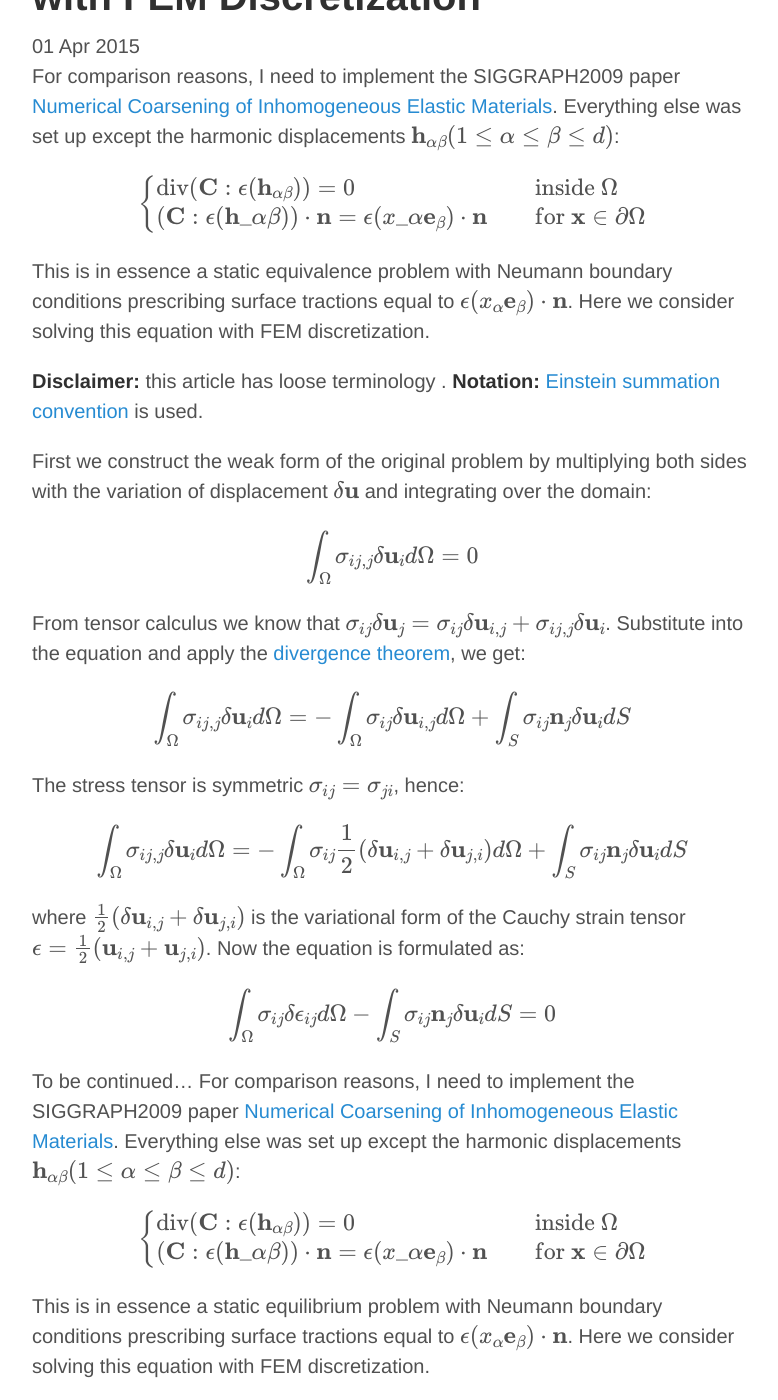
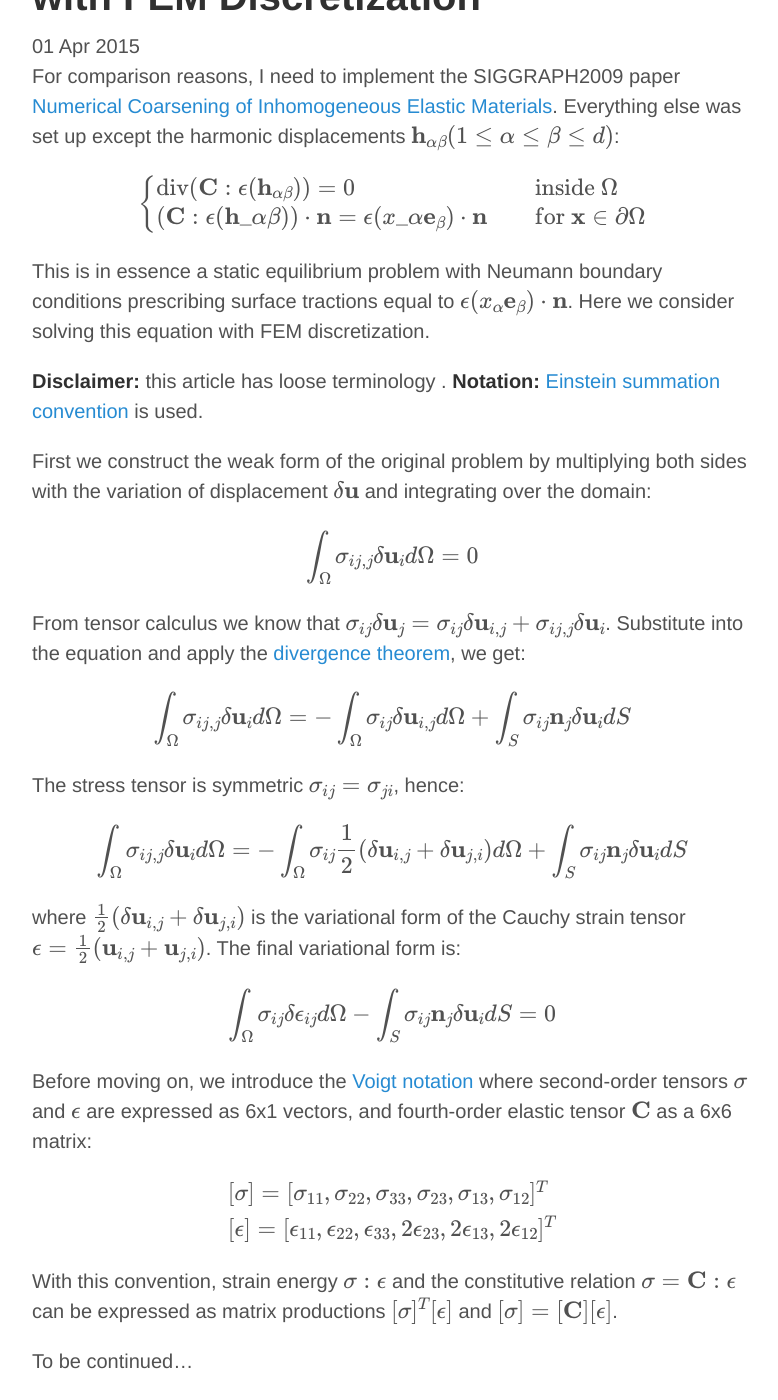
Before and after one commit to FeiZhu/blog, a Jekyll site: the page built from _posts/2015-04-01-solving-harmonic-displacements-with-fem-discretization.md, in a window 1280 px wide and 1400 px high, scrolled down 210 px. Shown: the whole window, without its empty margins (248-1026 px from the left). Built offline with Jekyll 4.4.1, drawn with Linux system fonts in a browser that asks for light colours; formulas are drawn with MathJax 3.

Commit message:
Update 2015-04-01-solving-harmonic-displacements-with-fem-discretization.md

```diff
--- a/_posts/2015-04-01-solving-harmonic-displacements-with-fem-discretization.md
+++ b/_posts/2015-04-01-solving-harmonic-displacements-with-fem-discretization.md
@@ -3,45 +3,6 @@ layout: post
 title: Solve for Harmonic Displacements with FEM Discretization
 ---
 
-For comparison reasons, I need to implement the SIGGRAPH2009 paper [Numerical Coarsening of Inhomogeneous Elastic Materials](http://users.cms.caltech.edu/~owhadi/publications/KMOD09.pdf). Everything else was set up except the harmonic displacements $ \mathbf{h}_{\alpha\beta} (1 \le \alpha \le \beta \le d) $:
-
-$$
-\begin{cases}
-\textrm{div}(\mathbf{C}:\epsilon(\mathbf{h}_{\alpha\beta}))=0 \quad  &\textrm{inside}\  \Omega \\
-(\mathbf{C}:\epsilon(\mathbf{h}\_{\alpha\beta}))\cdot\mathbf{n}=\epsilon(x\_{\alpha}\mathbf{e}_{\beta})\cdot\mathbf{n} \quad    &\textrm{for} \ \mathbf{x} \in \partial \Omega
-\end{cases}
-$$
-
-This is in essence a static equivalence problem with Neumann boundary conditions prescribing surface tractions equal to $ \epsilon(x_{\alpha}\mathbf{e}_{\beta})\cdot\mathbf{n} $. Here we consider solving this equation with FEM discretization.
-
-**Disclaimer:**  this article has loose terminology .
-**Notation:** [Einstein summation convention](http://en.wikipedia.org/wiki/Einstein_notation) is used.
-
-First we construct the weak form of the original problem  by multiplying both sides with the variation of displacement $ \delta\mathbf{u}$ and integrating over the domain:
-
-$$
-\int_{\Omega}\sigma_{ij,j}\delta\mathbf{u}_id\Omega = 0
-$$
-
-From tensor calculus we know that $\sigma\_{ij}\delta\mathbf{u}\_j = \sigma\_{ij}\delta\mathbf{u}\_{i,j}+\sigma\_{ij,j}\delta\mathbf{u}\_i $. Substitute into the equation and apply the [divergence theorem](http://en.wikipedia.org/wiki/Divergence_theorem), we get:
-
-$$
-\int_\Omega\sigma_{ij,j}\delta\mathbf{u}_id\Omega=-\int_\Omega\sigma_{ij}\delta\mathbf{u}_{i,j}d\Omega +\int_S\sigma_{ij}\mathbf{n}_j\delta\mathbf{u}_idS
-$$
-
-The stress tensor is symmetric $\sigma\_{ij}=\sigma\_{ji}$, hence:
-
-$$
-\int_\Omega\sigma_{ij,j}\delta\mathbf{u}_id\Omega=-\int_\Omega\sigma_{ij}\frac{1}{2}(\delta\mathbf{u}_{i,j}+\delta\mathbf{u}_{j,i})d\Omega +\int_S\sigma_{ij}\mathbf{n}_j\delta\mathbf{u}_idS
-$$
-
-where $\frac{1}{2}(\delta\mathbf{u}\_{i,j}+\delta\mathbf{u}\_{j,i})$ is the variational form of the Cauchy strain tensor $\epsilon = \frac{1}{2}(\mathbf{u}\_{i,j}+\mathbf{u}\_{j,i})$. Now the equation is formulated as:
-
-$$
-\int_\Omega\sigma_{ij}\delta\epsilon_{ij}d\Omega -\int_S\sigma_{ij}\mathbf{n}_j\delta\mathbf{u}_idS=0
-$$
-
-To be continued...
 For comparison reasons, I need to implement the SIGGRAPH2009 paper [Numerical Coarsening of Inhomogeneous Elastic Materials](http://users.cms.caltech.edu/~owhadi/publications/KMOD09.pdf). Everything else was set up except the harmonic displacements $ \mathbf{h}_{\alpha\beta} (1 \le \alpha \le \beta \le d) $:
 
 $$
```
